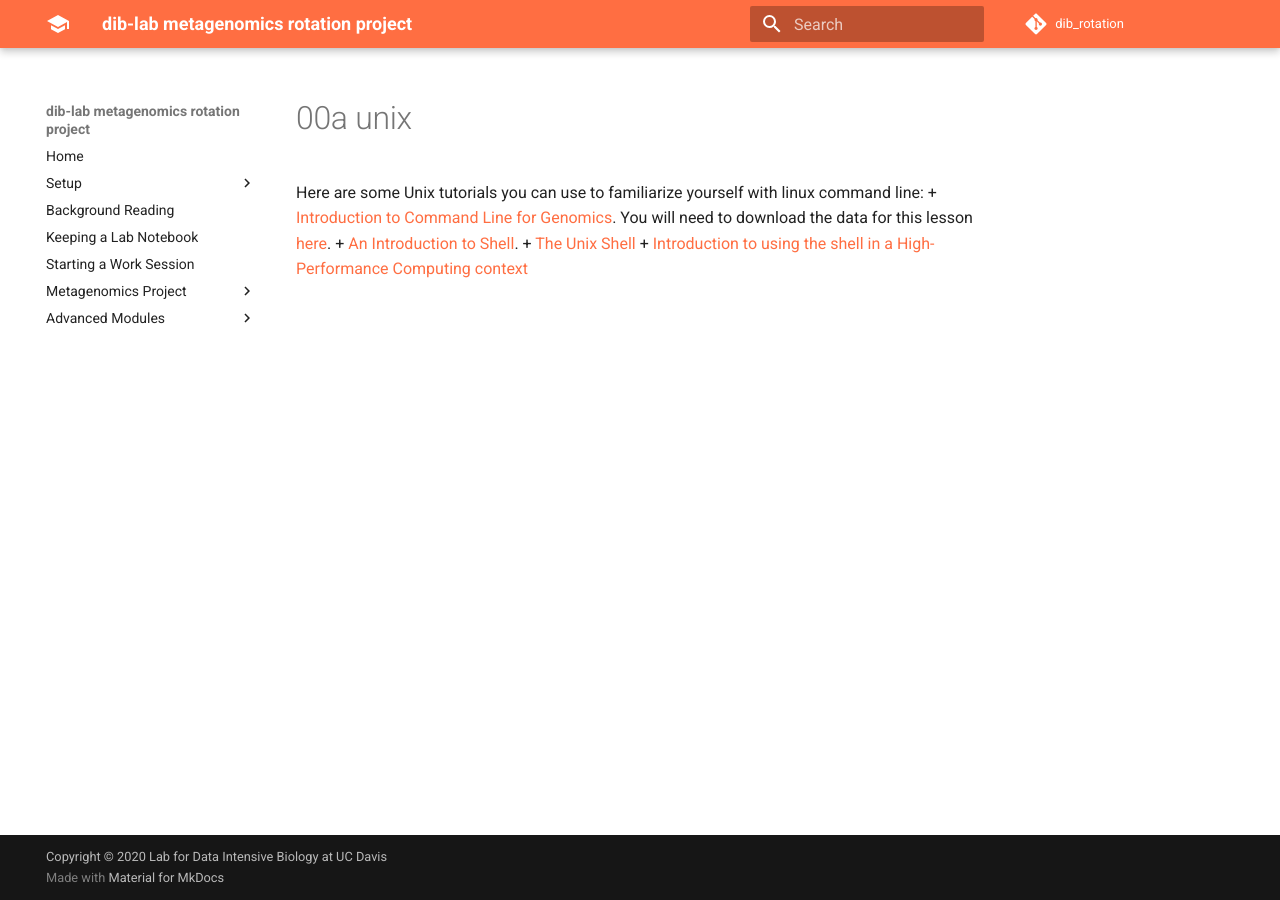
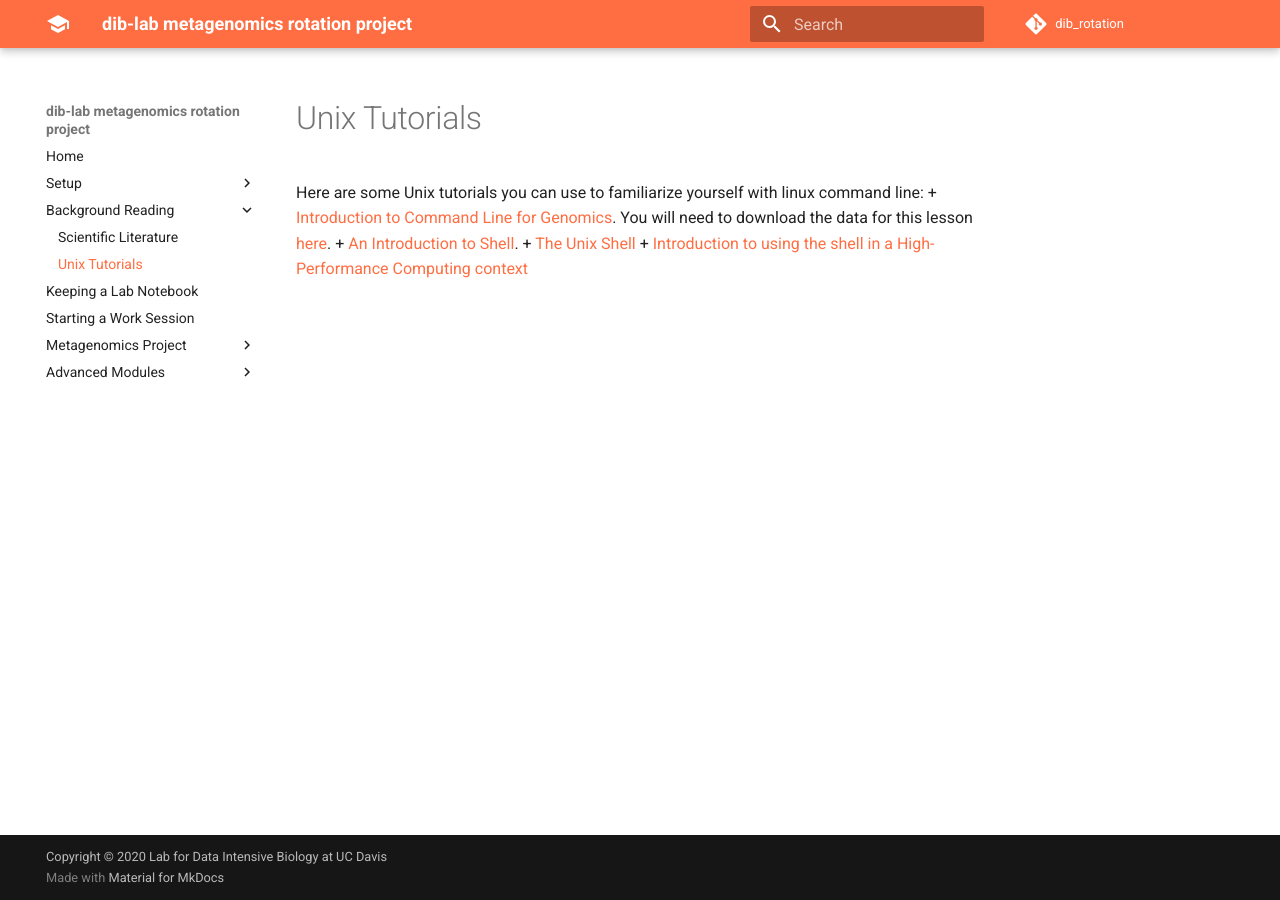
Before and after one commit to dib-lab/dib_rotation, an MkDocs documentation site: the page built from doc/00a_unix.md, in a window 1280 px wide. Built offline with MkDocs 1.6.1 and Material for MkDocs 9.7.7, drawn with Linux system fonts in a browser that asks for light colours; comment, search, counter and statistics services are not loaded.

Commit message:
Include unix tutorial doc in background reading

```diff
--- a/mkdocs.yml
+++ b/mkdocs.yml
@@ -32,7 +32,9 @@
   - "Setup":
     - "Setting up Farm": "01_farm_account.md"
     - "Install Conda": "02_conda.md"
-  - "Background Reading": "03_background_reading.md"
+  - "Background Reading":
+    - "Scientific Literature": "03_background_reading.md"
+    - "Unix Tutorials": "00a_unix.md"
   - "Keeping a Lab Notebook": "04_documentation.md"
   - "Starting a Work Session": "04b_starting_a_work_session.md"
   - "Metagenomics Project":
```
